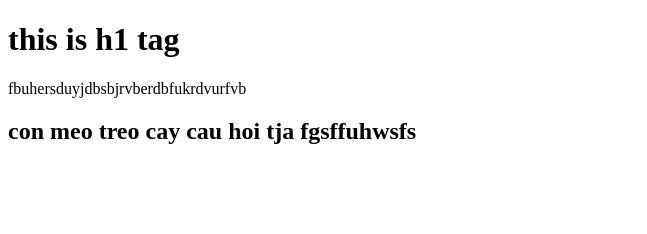
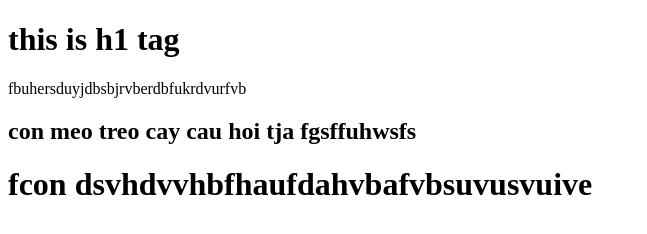
Before and after one commit to nmbt2910/git-test, a plain HTML site: page index.html in a window 1280 px wide. Shown: the whole page, without its empty margins (0-647 px from the left). Drawn offline with Linux system fonts and the light colour scheme.

Commit message:
third commit

```diff
--- a/index.html
+++ b/index.html
@@ -9,5 +9,6 @@
     <h1>this is h1 tag</h1>
     <p>fbuhersduyjdbsbjrvberdbfukrdvurfvb</p>
     <h2>con meo treo cay cau hoi tja fgsffuhwsfs</h2>
+    <h1>fcon dsvhdvvhbfhaufdahvbafvbsuvusvuive</h1>
 </body>
 </html>
```
